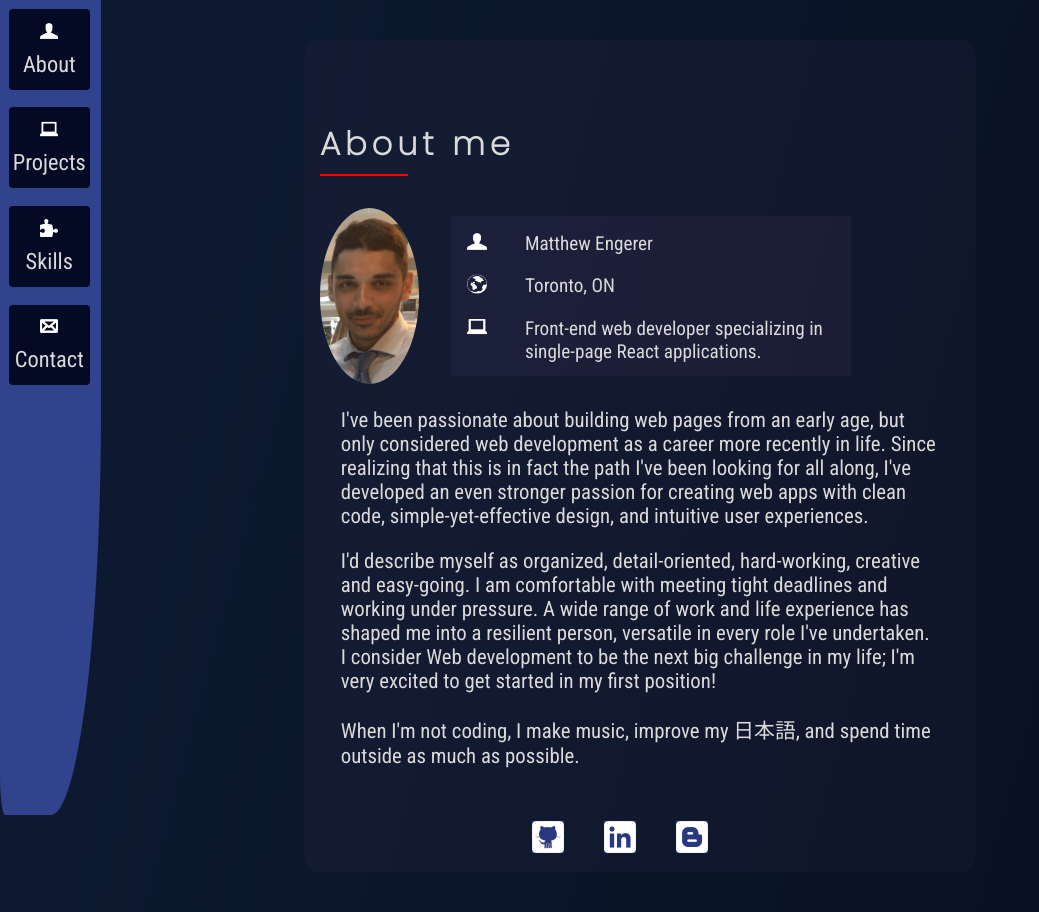
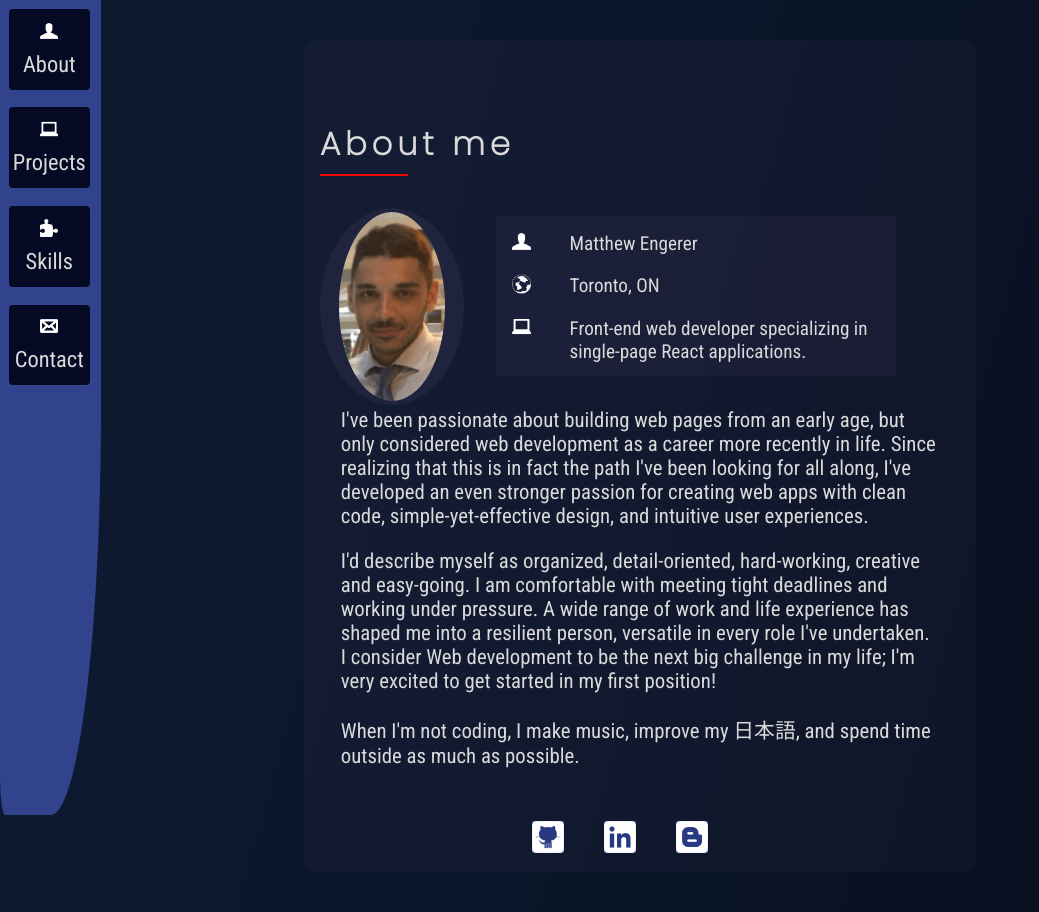
Before and after one commit to uchutanjyo/portfolio-new, a React (Create React App) app: page / in a window 1280 px wide. Shown: the whole page, without its empty margins (0-1039 px from the left). Built offline with nearby package versions, Linux system fonts and the light colour scheme.

Commit message:
fixed contact form

```diff
--- a/src/Home.js
+++ b/src/Home.js
@@ -12,7 +12,7 @@ const Home = () => {
     </div>
      <div className="section-header">
        <section className='Portraits'>
-       <img src={require('./assets/me.jpeg')} className="portrait" />
+       <div className='portrait'><img src={require('./assets/me.jpg')}  /></div>
         </section>
         <div className="header-info">
            <div className="info-section"><img src={require('./assets/about.png')} /> Matthew Engerer</div>
--- a/src/components/ContactForm.js
+++ b/src/components/ContactForm.js
@@ -13,6 +13,8 @@ const ContactForm = ({children}) => {
         'template_u8jvcfm',
         form.current,
         'CNPOcX_lOqJC8MPax')
+        alert('Your email has been sent.')
+        form.current.reset()
         .then(result => {
           console.log(result)
         }).catch(err => console.log(err))
--- a/src/styles/App.css
+++ b/src/styles/App.css
@@ -174,8 +174,28 @@ body {
 }
 
 .portrait {
-  height: 11em;
-  border-radius: 75%;
+  height: 12.3em;
+  width: 9em;
+  border-radius: 50%;
+  background-color: rgba(85, 65, 104, 0.2);
+  display: -webkit-box;
+  display: -ms-flexbox;
+  display: flex;
+  -webkit-box-align: center;
+      -ms-flex-align: center;
+          align-items: center;
+  -webkit-box-pack: center;
+      -ms-flex-pack: center;
+          justify-content: center;
+  -webkit-box-orient: vertical;
+  -webkit-box-direction: normal;
+      -ms-flex-direction: column;
+          flex-direction: column;
+}
+
+.portrait img {
+  border-radius: 50%;
+  height: 96%;
 }
 
 .section-header {
--- a/src/styles/App.scss
+++ b/src/styles/App.scss
@@ -140,9 +140,15 @@ h1{
 
 .portrait {
 
-    height: 11em;
-    // border: .1px solid rgba(255, 59, 37, 0.868);
-    border-radius: 75%;
+    height: 12.3em;
+    width: 9em;
+    border-radius: 50%;
+    background-color: rgba(85, 65, 104, 0.2);
+    @include flexCenter(column);
+    img {
+        border-radius: 50%;
+        height: 96%;
+    }
 }
 
 .section-header {
```
Also changed, not shown: src/assets/me.jpg, 1 other file (tests, documents, lock files or other folders).
